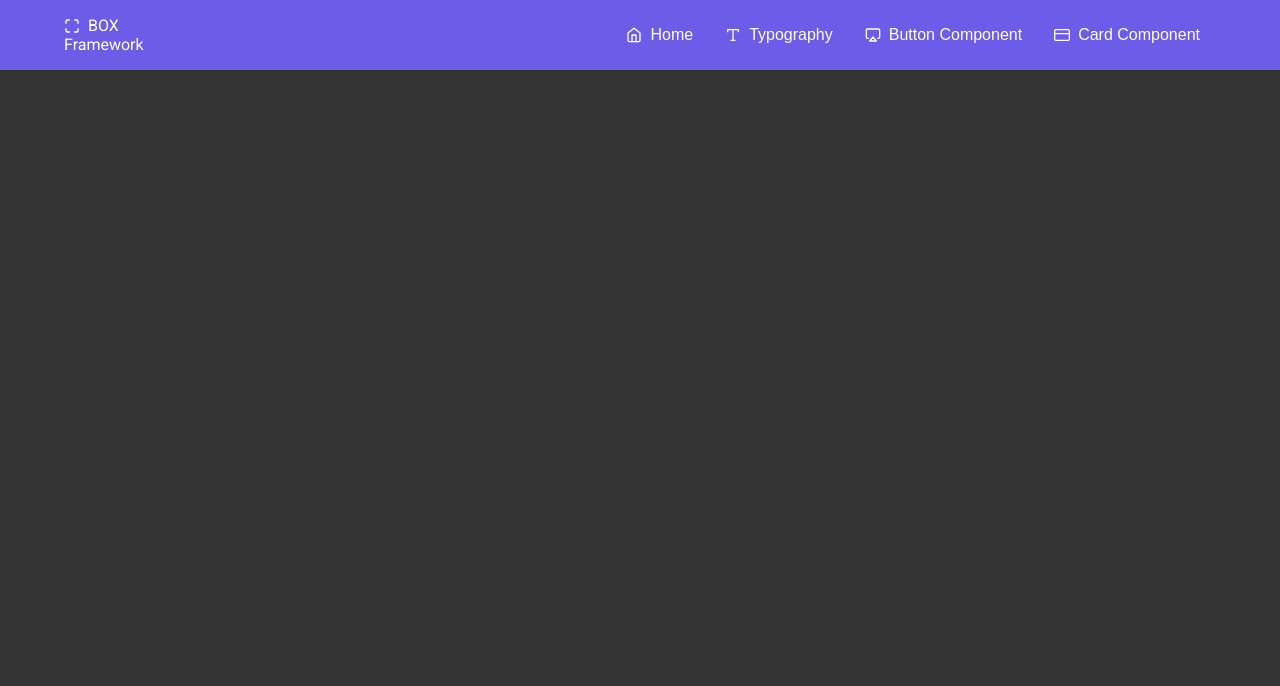
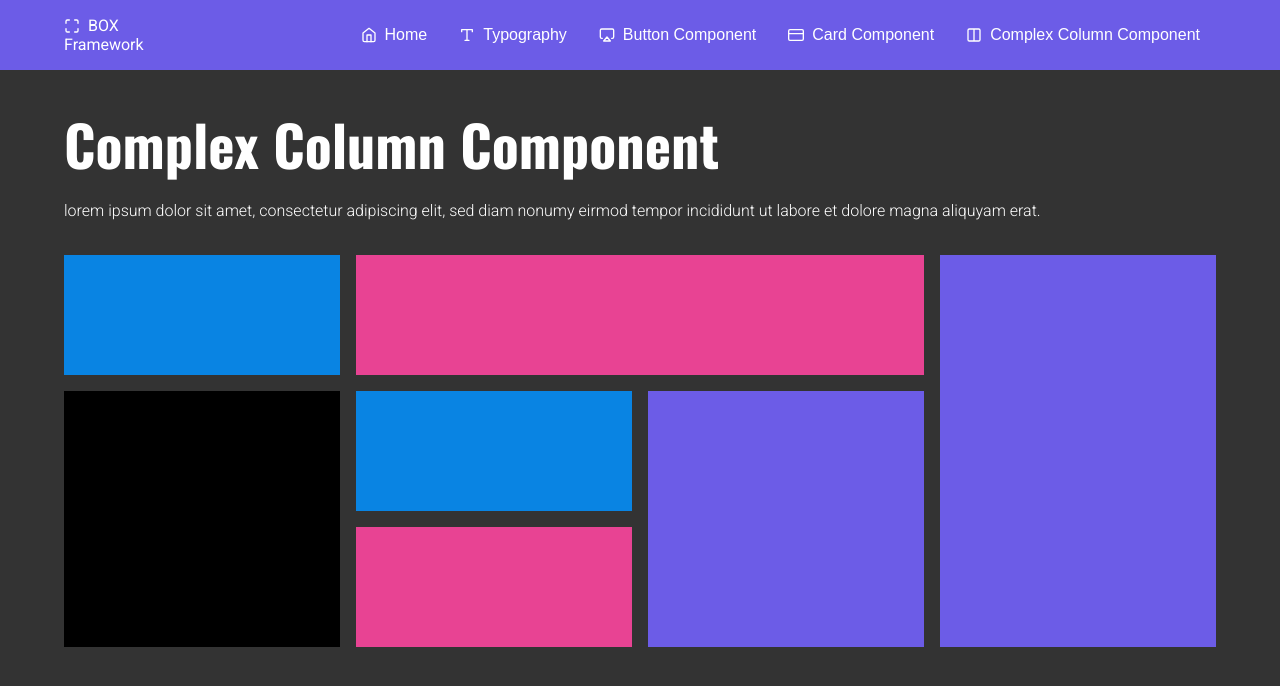
Before and after one commit to RajendarGit/my-react-styled-component-framework, a React (Create React App) app: page /column-component in a window 1280 px wide. Shown: the top 686 px of the page. Built offline with nearby package versions, Linux system fonts and the light colour scheme.

Commit message:
complex column grid implemented

```diff
--- a/src/Components/Hero.jsx
+++ b/src/Components/Hero.jsx
@@ -1,95 +1,17 @@
 import React from 'react'
-import { useState } from 'react'
-import styled from 'styled-components'
 import { Box } from '../Style/Box'
 import { Container } from '../Style/Container'
-import { Body1, Body2, Head1, Head4 } from '../Style/Typography'
-import { Button } from '../Style/Button'
-import { Dropdown, DropdownMenu, DropdownMenuLink } from '../Style/Dropdown'
-import { Card } from '../Style/Card'
+import { Body1, Head1 } from '../Style/Typography'
 
 export const Hero = () => {
-
-const HeroSection = styled.div`
-      color: inherit;
-`
-
-const [text, SetText] = useState(false);
-const [showDropdown, setShowDropDown] = useState(false);
-
-const showTextFunction = () => SetText(!text);
-
-const wrap = {
-  transition: 'all .3s ease-out',
-}
-
-const style = {
-  display: 'flex',
-  gap: '.5rem',
-}
-
-const dropdownToggle = () => setShowDropDown(!showDropdown);
-
   return (
     <Container>
-      <HeroSection>
-        <Head1 light>Welcome to the page</Head1>
+      <Box>
+        <Head1 light>Welcome to BOX Framework</Head1>
         <Body1>
             Lorem ipsum dolor sit amet consectetur adipisicing elit. Alias odit facilis adipisci quo omnis ad a, neque ea, magni corporis, vel nostrum! Perferendis tenetur autem error nulla, maxime voluptas similique.
         </Body1>
-
-        <Button primary>Theme Button</Button>
-        <Button primary roundedSmall>Primary Button</Button>
-        <Button primary roundedMedium>Primary Button</Button>
-        <Button primary roundedLarge>Primary Button</Button>
-        <Button secondary>Primary Button</Button>
-        <Button warning>Primary Button</Button>
-        <Button danger>Primary Button</Button>
-        <Button onClick={showTextFunction}>Show Section</Button>
-        {text ?
-          <Box style={wrap}>
-            <Body1>
-              Lorem ipsum dolor sit amet consectetur adipisicing elit. Similique, iure.
-            </Body1>
-            <Body2>
-              Lorem ipsum dolor sit amet consectetur adipisicing elit. Similique, iure.
-            </Body2>
-          </Box> : <Head4>Yummyyyy !!!!!</Head4>
-          }
-
-          <Dropdown>
-            <Button onClick={dropdownToggle} primary>Dropdown Button</Button>
-            {showDropdown ? <DropdownMenu Menu>
-              <DropdownMenuLink onClick={dropdownToggle}>List One</DropdownMenuLink>
-              <DropdownMenuLink onClick={dropdownToggle}>List Two</DropdownMenuLink>
-              <DropdownMenuLink onClick={dropdownToggle}>List Three</DropdownMenuLink>
-            </DropdownMenu>: null}
-          </Dropdown>
-
-          <br/><br/>
-
-          <Box style={style}>
-              <Card lg dark>
-                <Head4 white>Helloo</Head4>
-                <Body2 white>
-                  Lorem ipsum dolor, sit amet consectetur adipisicing elit. Recusandae, accusamus distinctio facilis labore delectus sequi libero reprehenderit dolore ducimus vel omnis dolorum fugit nesciunt ex minima odio quidem aspernatur explicabo?
-                </Body2>
-              </Card>
-              <Card lg styled>
-                <Head4>Helloo</Head4>
-                <Body2>
-                  Lorem ipsum dolor, sit amet consectetur adipisicing elit. Recusandae, accusamus distinctio facilis labore delectus sequi libero reprehenderit dolore ducimus vel omnis dolorum fugit nesciunt ex minima odio quidem aspernatur explicabo?
-                </Body2>
-              </Card>
-              <Card lg styled>
-                <Head4>Helloo</Head4>
-                <Body2>
-                  Lorem ipsum dolor, sit amet consectetur adipisicing elit. Recusandae, accusamus distinctio facilis labore delectus sequi libero reprehenderit dolore ducimus vel omnis dolorum fugit nesciunt ex minima odio quidem aspernatur explicabo?
-                </Body2>
-              </Card>
-          </Box>
-
-      </HeroSection>
+      </Box>
     </Container>
   )
 }
--- a/src/Components/MenuContent.jsx
+++ b/src/Components/MenuContent.jsx
@@ -1,4 +1,4 @@
-import { FiAirplay, FiCreditCard, FiHome, FiType } from 'react-icons/fi';
+import { FiAirplay, FiColumns, FiCreditCard, FiHome, FiType } from 'react-icons/fi';
 import { Link } from 'react-router-dom';
 import styled from 'styled-components';
 import { Button } from '../Style/Button';
@@ -33,6 +33,7 @@ export const MenuContent = ({open, setOpen, color, navmenu }) => {
         <Link style={linkStyle} to="/typography-component"><SidebarLinkButton onClick={(e) => setOpen(false)}><FiType style={margin}/>Typography</SidebarLinkButton></Link>
         <Link style={linkStyle} to="/button-component"><SidebarLinkButton onClick={(e) => setOpen(false)}><FiAirplay style={margin}/>Button Component</SidebarLinkButton></Link>
         <Link style={linkStyle} to="/card-component"><SidebarLinkButton onClick={(e) => setOpen(false)}><FiCreditCard style={margin}/>Card Component</SidebarLinkButton></Link>
+        <Link style={linkStyle} to="/column-component"><SidebarLinkButton onClick={(e) => setOpen(false)}><FiColumns style={margin}/>Complex Column Component</SidebarLinkButton></Link>
     </>
   )
 }
--- a/src/Frame.js
+++ b/src/Frame.js
@@ -3,6 +3,7 @@ import { Route, Routes } from 'react-router-dom'
 import { Navbar } from './Components/Navbar'
 import { ButtonComponent } from './Pages/ButtonComponent'
 import { CardComponent } from './Pages/CardComponent'
+import { ColumnComponent } from './Pages/ColumnComponent'
 import { Home } from './Pages/Home'
 import { TypographyComponent } from './Pages/TypographyComponent'
 import { Box } from './Style/Box'
@@ -22,6 +23,7 @@ export const Frame = () => {
           <Route path="/button-component" element={<ButtonComponent />} />
           <Route path="/card-component" element={<CardComponent />} />
           <Route path="/typography-component" element={<TypographyComponent />} />
+          <Route path="/column-component" element={<ColumnComponent />} />
         </Routes>
       </Box>
     </>
--- a/src/Pages/ButtonComponent.js
+++ b/src/Pages/ButtonComponent.js
@@ -1,10 +1,13 @@
-import React from 'react'
+import React, { useState } from 'react'
 import { Box } from '../Style/Box'
 import { Button } from '../Style/Button'
 import { Container } from '../Style/Container'
+import { Dropdown, DropdownMenu, DropdownMenuLink } from '../Style/Dropdown'
 import { Body1, Head1, Head4 } from '../Style/Typography'
 
 export const ButtonComponent = () => {
+const [showDropdown, setShowDropDown] = useState(false);
+const dropdownToggle = () => setShowDropDown(!showDropdown);
   return (
     <Container>
       <Head1>Button Component</Head1>
@@ -26,6 +29,18 @@ export const ButtonComponent = () => {
         <Button radius="md">Curved Button Type 2</Button>
         <Button radius="lg">Curved Button Type 3</Button>
       </Box>
+      <br/>
+      <Box>
+        <Head4>Dropdown Button</Head4>
+        <Dropdown>
+          <Button onClick={dropdownToggle} primary>Dropdown Button</Button>
+          {showDropdown ? <DropdownMenu Menu>
+            <DropdownMenuLink onClick={dropdownToggle}>List One</DropdownMenuLink>
+            <DropdownMenuLink onClick={dropdownToggle}>List Two</DropdownMenuLink>
+            <DropdownMenuLink onClick={dropdownToggle}>List Three</DropdownMenuLink>
+          </DropdownMenu>: null}
+        </Dropdown>
+      </Box>
     </Container>
   )
 }
--- /dev/null
+++ b/src/Pages/ColumnComponent.js
@@ -0,0 +1,96 @@
+import React from 'react'
+import styled from 'styled-components'
+import { Box } from '../Style/Box'
+import { Card } from '../Style/Card'
+import { Container } from '../Style/Container'
+import { Body1, Head1 } from '../Style/Typography'
+
+const WrapContainer = styled(Box)`
+    display: grid;
+    place-items: center;
+`
+
+const BoxWrap = styled(Box)`
+    display: grid;
+    gap:  1rem;
+    width: 100%;
+    @media (min-width: 576px) {
+        grid-template-columns: repeat(3, 1fr);
+        grid-template-rows: repeat(3, 120px);
+    }
+    @media (min-width: 992px) {
+        grid-template-columns: repeat(4, 1fr);
+        grid-template-rows: repeat(3, 120px);
+    }
+`
+const MyCard = styled(Card)`
+    width: 100%;
+    height: 150px;
+    object-fit: cover;
+    @media (min-width: 576px) {
+        height: 100%;
+        &:nth-of-type(1) {
+            grid-column: 1 / span 1	;
+            grid-row: 1 / span 2;
+        }
+        &:nth-of-type(2) {
+            grid-column: 2 / span 2	;
+        }
+        &:nth-of-type(3) {
+            grid-column: 3 / 2;
+            grid-row: 1 / span 3;
+        }
+        &:nth-of-type(4) {
+            grid-column: 3 / 3;
+            grid-row: 1 / span 3;
+        }
+        &:nth-of-type(6) {
+            grid-column: 1 / 1;
+            grid-row: 3 / span 3;
+        }
+    }
+    @media (min-width: 992px) {
+        &:nth-of-type(1) {
+            grid-column: 1 / span 1	;
+            grid-row: 1 / span 1;
+        }
+        &:nth-of-type(2) {
+            grid-column: 2 / span 2	;
+        }
+        &:nth-of-type(3) {
+            grid-column: 4 / 4;
+            grid-row: 1 / span 3;
+        }
+        &:nth-of-type(4) {
+            grid-column: 1 / 1;
+            grid-row: 2 / span 2;
+        }
+        &:nth-of-type(6) {
+            grid-column: 3 / 3;
+            grid-row: 2 / span 2;
+        }
+    }
+`
+
+export const ColumnComponent = () => {
+  return (
+    <Container>
+        <Head1>Complex Column Component</Head1>
+        <Body1>
+          lorem ipsum dolor sit amet, consectetur adipiscing elit, sed diam nonumy eirmod tempor incididunt ut labore et dolore magna aliquyam erat.
+        </Body1>
+        <br/>
+        <WrapContainer>
+            <BoxWrap>
+                <MyCard variant="primary"></MyCard>
+                <MyCard variant="pink"></MyCard>
+                <MyCard variant="purple"></MyCard>
+                <MyCard variant="dark"></MyCard>
+                <MyCard variant="primary"></MyCard>
+                <MyCard variant="purple"></MyCard>
+                <MyCard variant="pink"></MyCard>
+            </BoxWrap>
+        </WrapContainer>
+    </Container>
+  )
+}
--- a/src/Style/Box.jsx
+++ b/src/Style/Box.jsx
@@ -2,4 +2,6 @@ import styled from "styled-components";
 
 export const Box = styled.div`
     display: block;
+    margin: 0;
+    padding: 0;
 `
```
